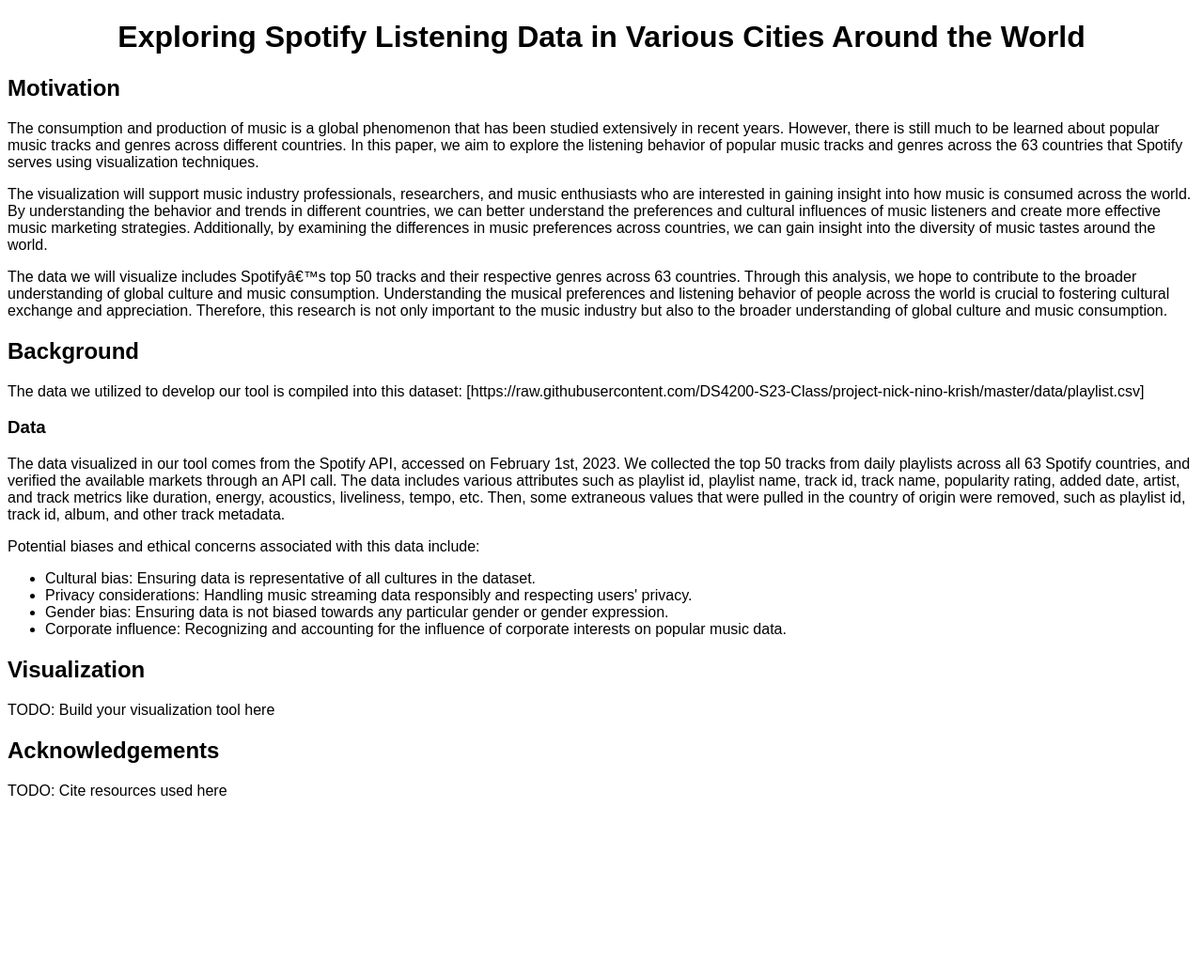
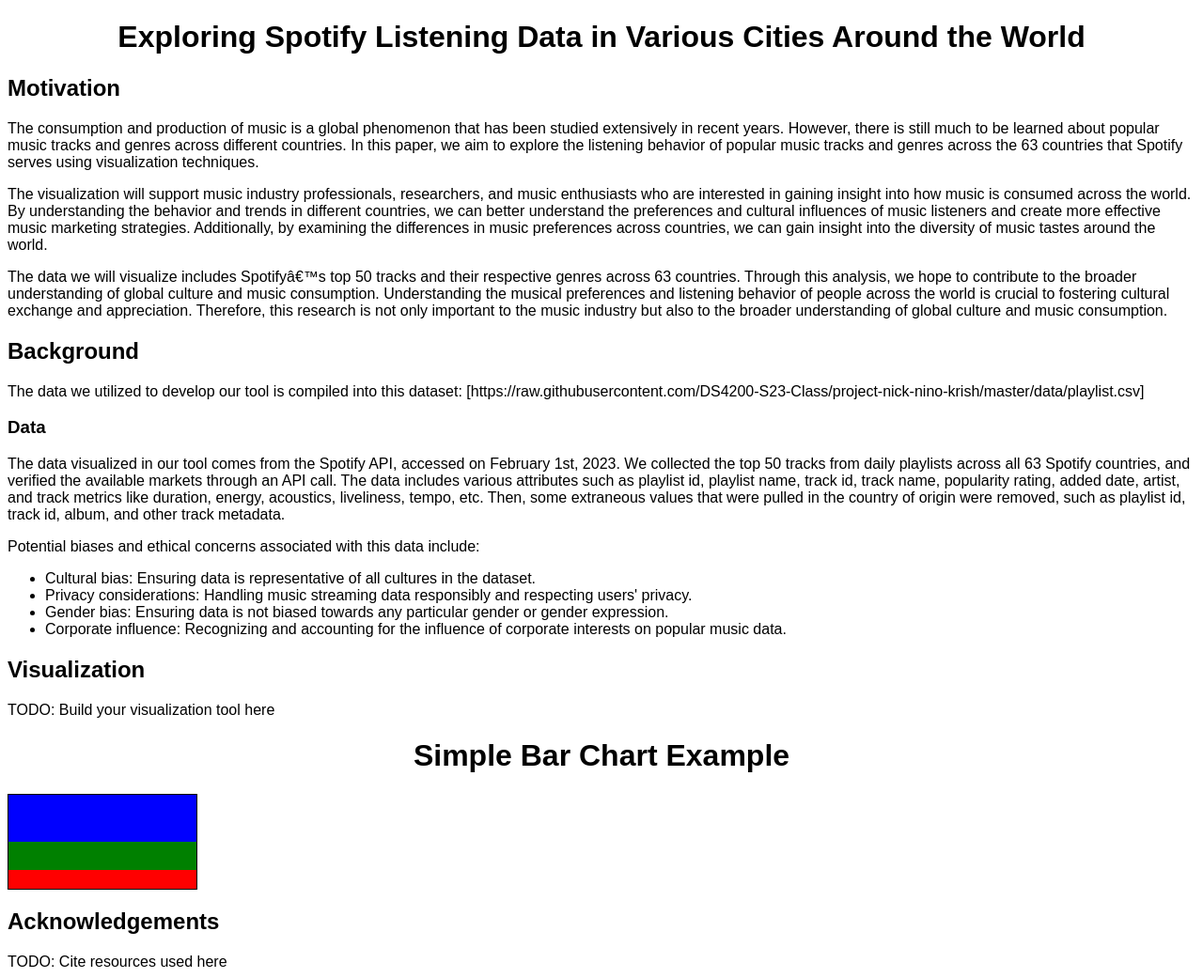
Before and after one commit to DS4200-S23-Class/project-nick-nino-krish, a plain HTML site: page index.html in a window 1280 px wide. Shown: the whole page at 94% size. Before the commit the page ends 859 px from the top, so only its background shows below. Drawn offline with nearby package versions, Linux system fonts and the light colour scheme; a script that the page names is missing.

Commit message:
Update index.html

```diff
--- a/index.html
+++ b/index.html
@@ -46,6 +46,12 @@
         <h2>Visualization</h2>
         TODO: Build your visualization tool here
     </div>
+    <h1>Simple Bar Chart Example</h1>
+	<div style="width: 200px; height: 100px; border: 1px solid black;">
+		<div style="height: 50px; background-color: blue;"></div>
+		<div style="height: 30px; background-color: green;"></div>
+		<div style="height: 20px; background-color: red;"></div>
+	</div>
     <div>
         <h2>Acknowledgements</h2>
         TODO: Cite resources used here
```
